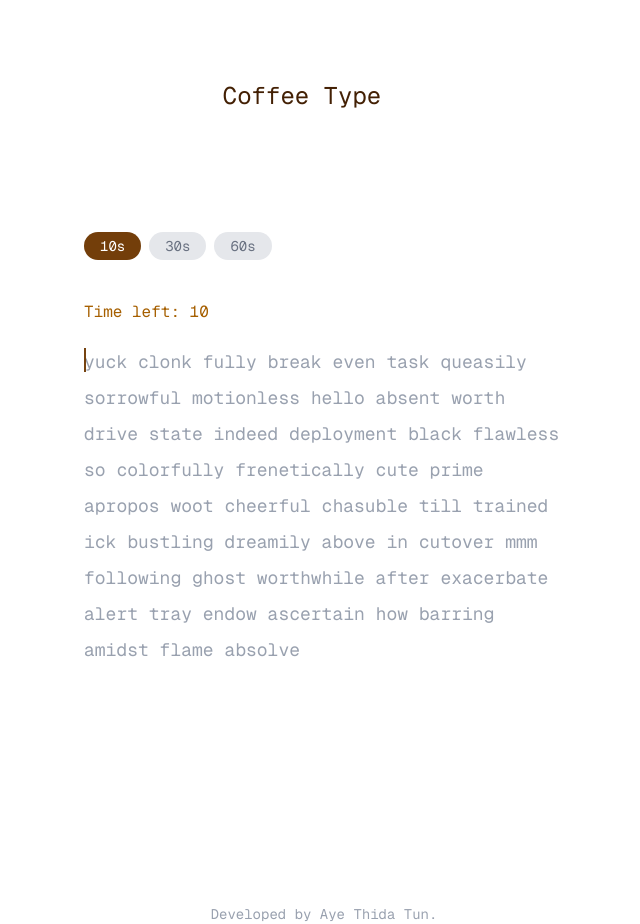
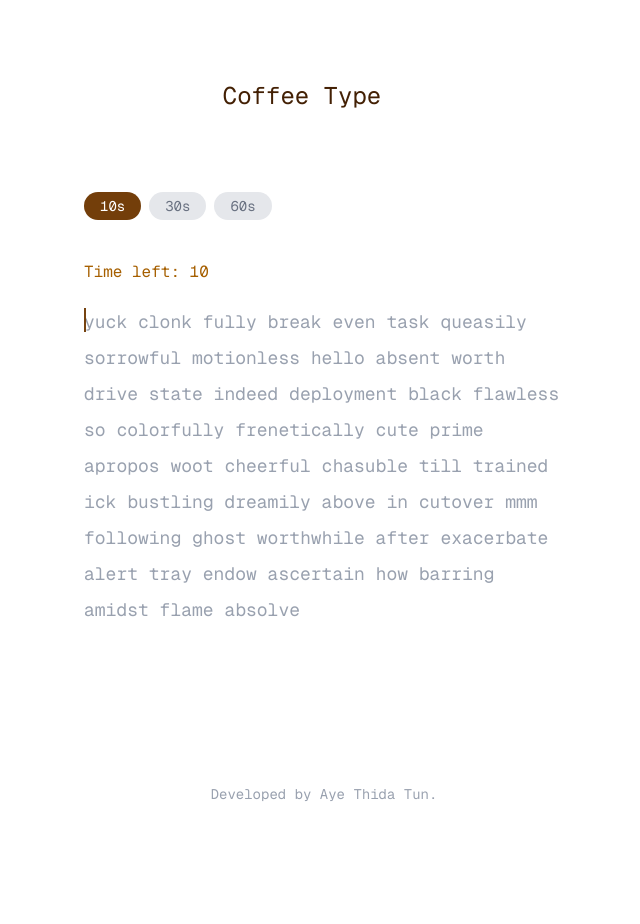
Before and after one commit to AyeThidaTun/typing-game, a Next.js app: page / in a window 1280 px wide. Shown: the whole page, without its empty margins (316-956 px from the left). After the commit the page ends 804 px from the top, so only its background shows below. Built offline with nearby package versions, Linux system fonts and the light colour scheme; some icons are missing.

Commit message:
feat: padding changes

```diff
--- a/src/app/_components/footer.tsx
+++ b/src/app/_components/footer.tsx
@@ -1,6 +1,6 @@
 export default function Footer() {
   return (
-    <section className="z-10 font-mono flex justify-center px-100 pt-30 text-sm text-gray-400">
+    <section className="z-10 font-mono flex justify-center px-100 pt-10 text-sm text-gray-400">
       <p>Developed by Aye Thida Tun.</p>
     </section>
   );
--- a/src/app/page.tsx
+++ b/src/app/page.tsx
@@ -15,7 +15,7 @@ export default function HomePage() {
     useEngine(selectedTimer);
   return (
     <main className="">
-      <p className="flex justify-center pt-20 pb-10 text-2xl font-mono text-yellow-950">
+      <p className="flex justify-center pt-20 text-2xl font-mono text-yellow-950">
         Coffee Type {""}
         <Icon
           icon="streamline-pixel:food-drink-coffee"
```
